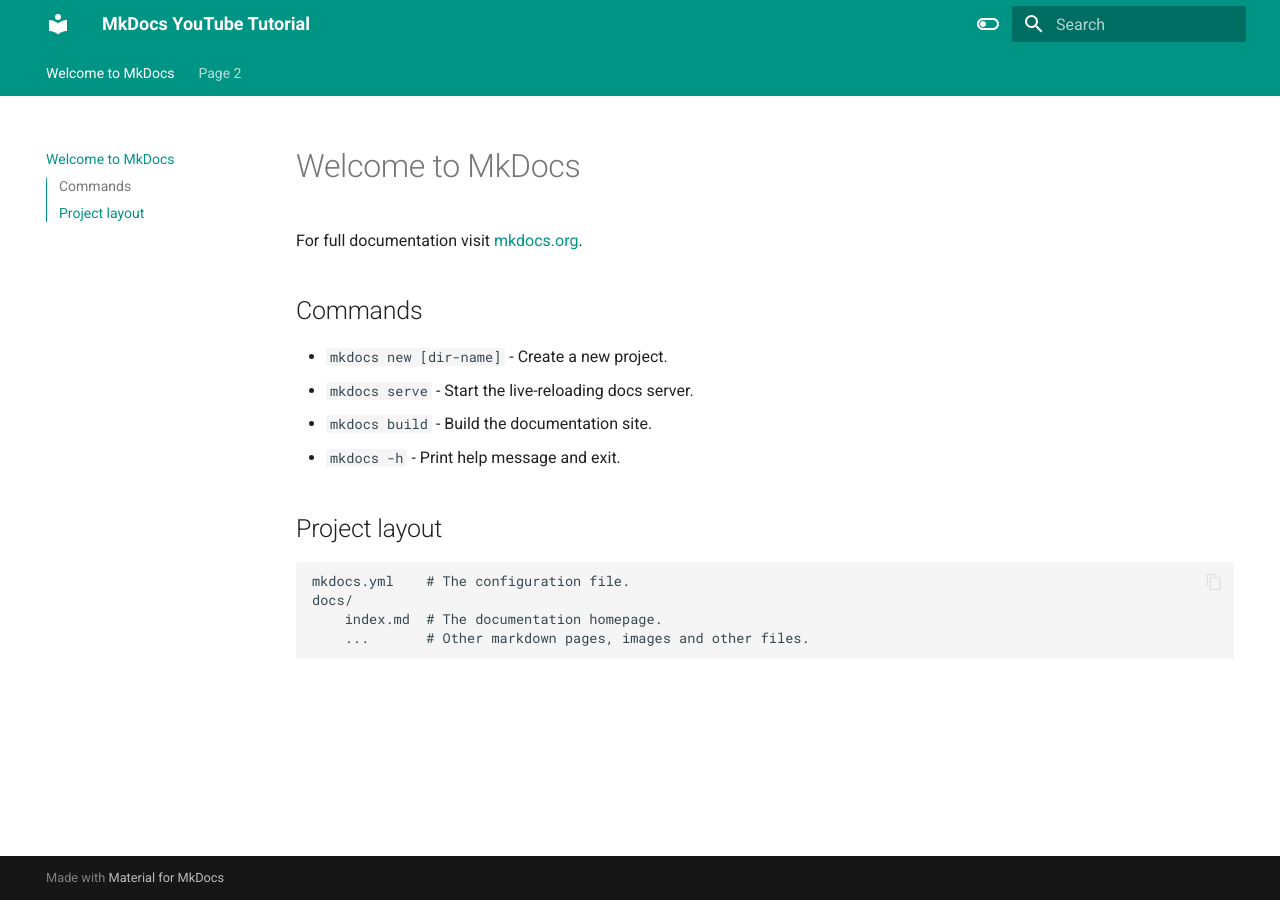
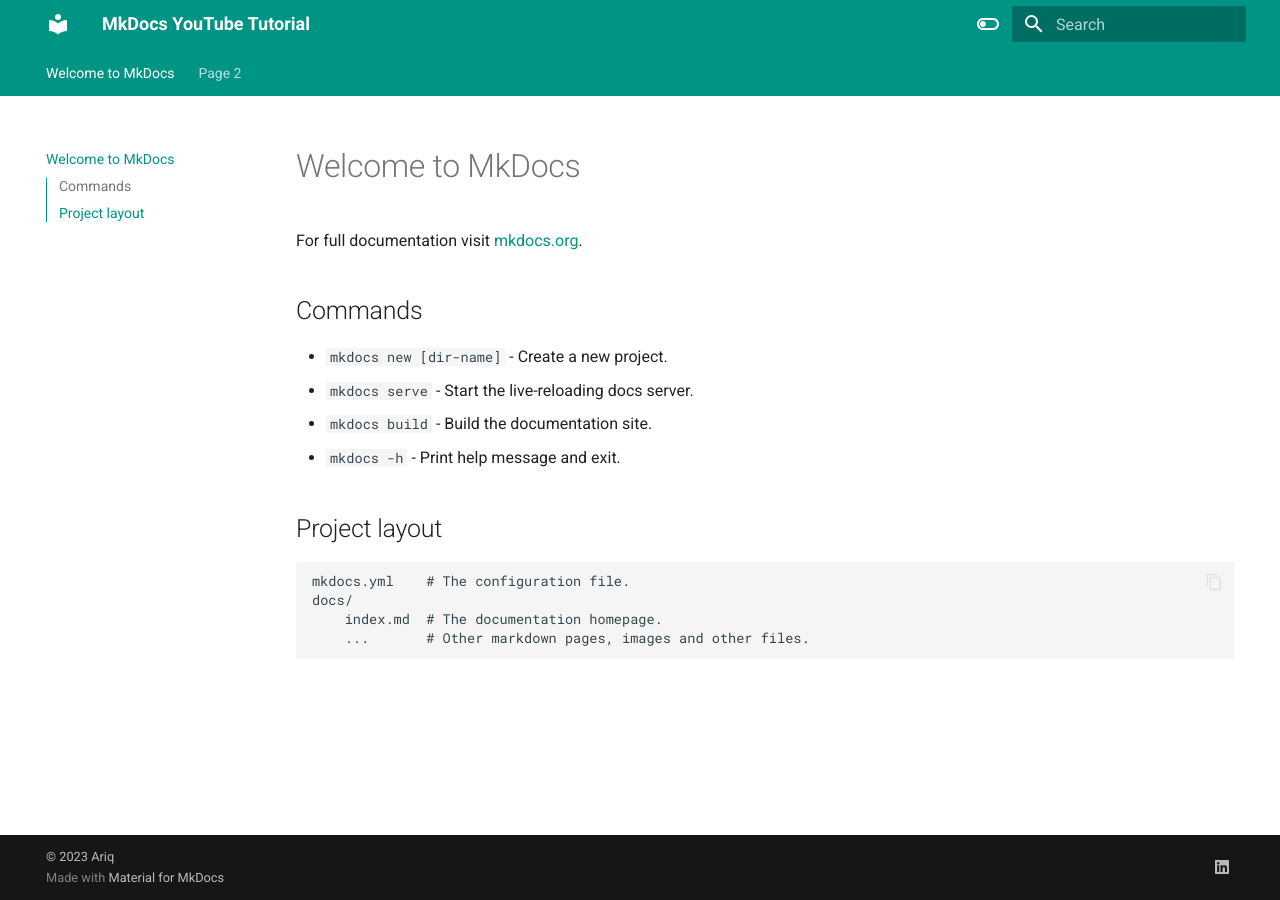
Before and after one commit to ariqmbrilian/docs, an MkDocs documentation site: the page built from docs/index.md, in a window 1280 px wide. Built offline with MkDocs 1.6.1 and Material for MkDocs 9.7.7, drawn with Linux system fonts in a browser that asks for light colours.

Commit message:
features

```diff
--- a/mkdocs.yml
+++ b/mkdocs.yml
@@ -25,3 +25,28 @@
         name: Switch to light mode
       primary: teal
       accent: lime
+
+extra:
+  social:
+    - icon: fontawesome/brands/linkedin
+      link: https://www.linkedin.com/in/ariqmbrilian/
+
+markdown_extensions:
+  - pymdownx.highlight:
+      anchor_linenums: true
+  - pymdownx.inlinehilite
+  - pymdownx.snippets
+  - admonition
+  - pymdownx.arithmatex:
+      generic: true
+  - footnotes
+  - pymdownx.details
+  - pymdownx.superfences
+  - pymdownx.mark
+  - attr_list
+  - pymdownx.emoji:
+      emoji_index: !!python/name:materialx.emoji.twemoji
+      emoji_generator: !!python/name:materialx.emoji.to_svg
+
+copyright: |
+  &copy; 2023 <a href="https://www.linkedin.com/in/ariqmbrilian/"  target="_blank" rel="noopener">Ariq</a>
```
